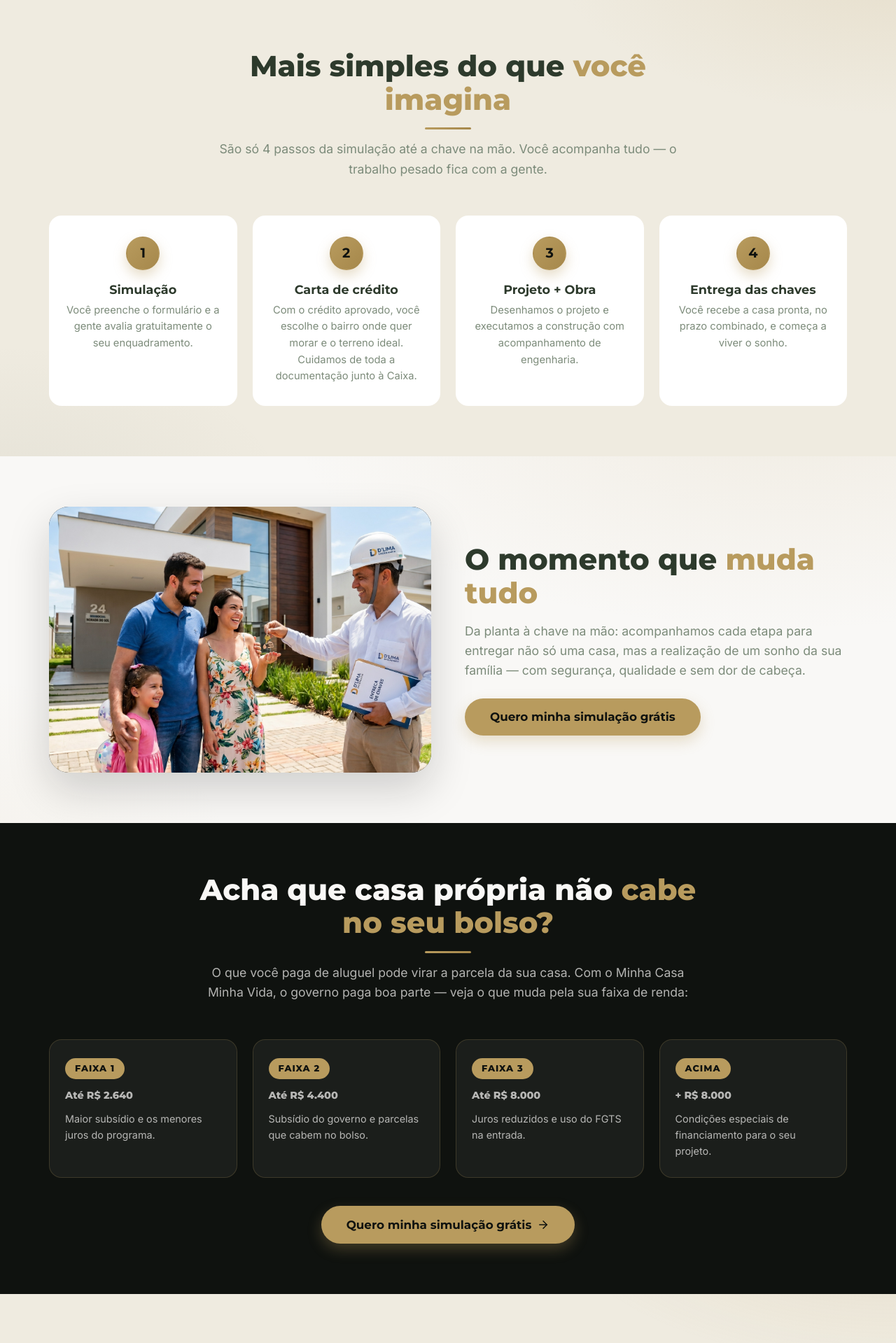
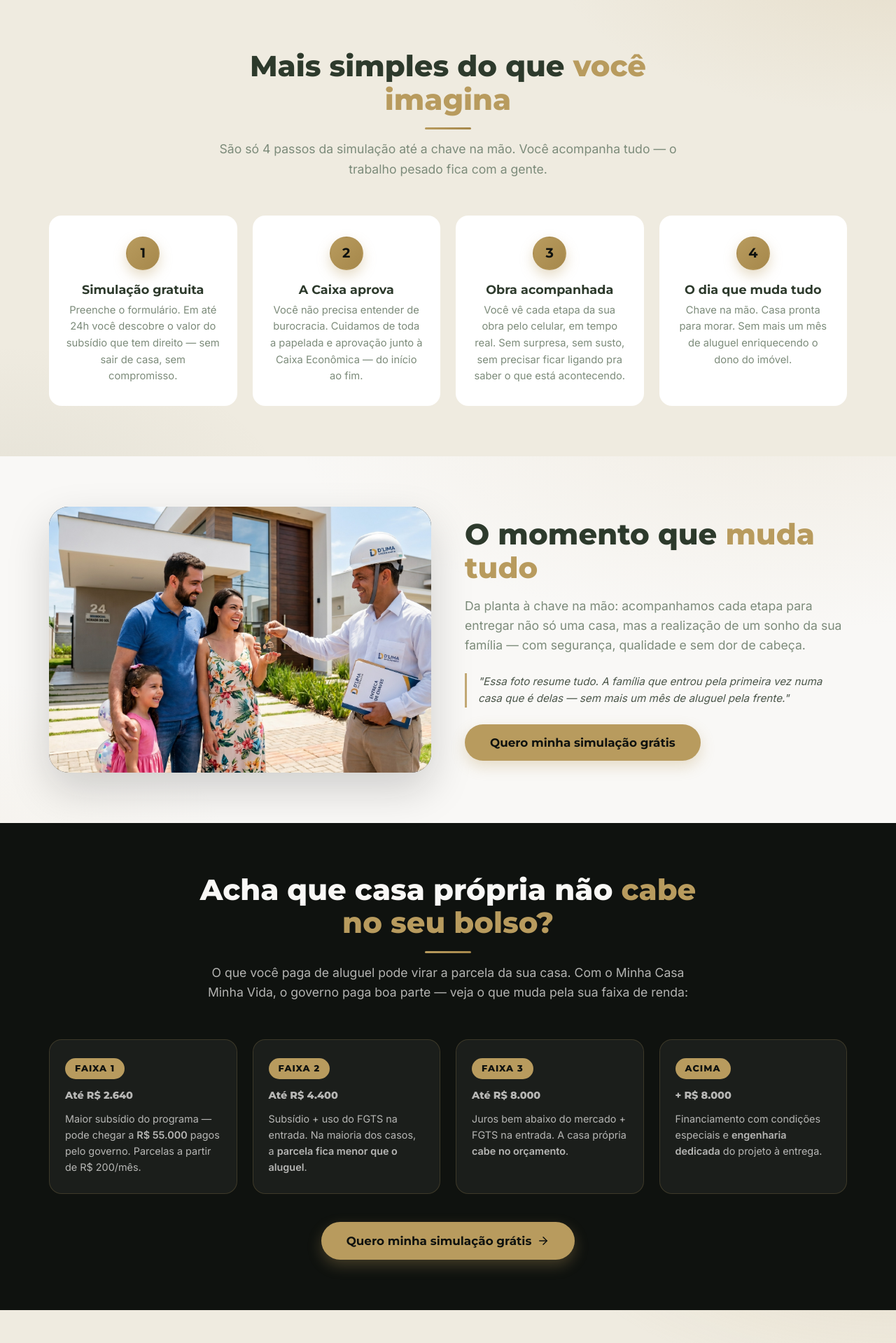
Before and after one commit to LeonanLima/d-lima-institucional, a Flask app: page / in a window 1280 px wide. Shown: the part 1584-3503 px from the top of the page at 70% size. Run offline with Flask 3, Linux system fonts and the light colour scheme; some libraries are stand-ins or nearby versions.

Commit message:
feat: melhorias de copy e conversão na landing (baixo esforço, alto impacto)
- SEO title com localização (São Mateus ES)
- 4 passos reframeados com linguagem emocional (Brunson)
- Faixas de renda com valores de subsídio específicos
- Citação emocional na foto de entrega das chaves (Halbert)
- Leonan: credencial mais específica + ART mencionada
- Sistema: copy de diferencial exclusivo + foto com contexto real
- Trust badge: "ART assinada em todas as obras"
- FAQ: respostas mais específicas, ordem ajustada (financiamento primeiro)
- CTA final: cálculo de custo da inação (R$800/mês → R$48k em 5 anos)

Co-Authored-By: Claude Sonnet 4.6 <noreply@anthropic.com>

```diff
--- a/templates/index.html
+++ b/templates/index.html
@@ -5,8 +5,8 @@
     <meta name="viewport" content="width=device-width, initial-scale=1.0">
 
     <!-- SEO -->
-    <title>D'LIMA Engenharia | Construa sua casa com o Minha Casa Minha Vida</title>
-    <meta name="description" content="Construtora chave na mão em São Mateus/ES. Realize o sonho da casa própria com o Minha Casa Minha Vida: subsídio do governo, uso do FGTS e projeto moderno com engenheiro civil responsável.">
+    <title>D'LIMA Engenharia | Casa Própria pelo MCMV em São Mateus ES</title>
+    <meta name="description" content="Engenheiro civil em São Mateus/ES especialista em Minha Casa Minha Vida. Subsídio do governo, uso do FGTS, acompanhamento em tempo real e responsabilidade técnica CREA do início ao fim.">
     <meta name="robots" content="index, follow">
     <link rel="canonical" href="https://dlimaengenharia.org/">
     <meta name="theme-color" content="#0F120F">
@@ -229,23 +229,23 @@
             <div class="grid grid--4">
                 <div class="step">
                     <div class="step__num">1</div>
-                    <h3>Simulação</h3>
-                    <p>Você preenche o formulário e a gente avalia gratuitamente o seu enquadramento.</p>
+                    <h3>Simulação gratuita</h3>
+                    <p>Preenche o formulário. Em até 24h você descobre o valor do subsídio que tem direito — sem sair de casa, sem compromisso.</p>
                 </div>
                 <div class="step">
                     <div class="step__num">2</div>
-                    <h3>Carta de crédito</h3>
-                    <p>Com o crédito aprovado, você escolhe o bairro onde quer morar e o terreno ideal. Cuidamos de toda a documentação junto à Caixa.</p>
+                    <h3>A Caixa aprova</h3>
+                    <p>Você não precisa entender de burocracia. Cuidamos de toda a papelada e aprovação junto à Caixa Econômica — do início ao fim.</p>
                 </div>
                 <div class="step">
                     <div class="step__num">3</div>
-                    <h3>Projeto + Obra</h3>
-                    <p>Desenhamos o projeto e executamos a construção com acompanhamento de engenharia.</p>
+                    <h3>Obra acompanhada</h3>
+                    <p>Você vê cada etapa da sua obra pelo celular, em tempo real. Sem surpresa, sem susto, sem precisar ficar ligando pra saber o que está acontecendo.</p>
                 </div>
                 <div class="step">
                     <div class="step__num">4</div>
-                    <h3>Entrega das chaves</h3>
-                    <p>Você recebe a casa pronta, no prazo combinado, e começa a viver o sonho.</p>
+                    <h3>O dia que muda tudo</h3>
+                    <p>Chave na mão. Casa pronta para morar. Sem mais um mês de aluguel enriquecendo o dono do imóvel.</p>
                 </div>
             </div>
         </div>
@@ -260,6 +260,7 @@
             <div class="entrega__text">
                 <h2>O momento que <span class="gold">muda tudo</span></h2>
                 <p>Da planta à chave na mão: acompanhamos cada etapa para entregar não só uma casa, mas a realização de um sonho da sua família — com segurança, qualidade e sem dor de cabeça.</p>
+                <blockquote style="border-left:3px solid #B89B5E;padding-left:1rem;margin:1.2rem 0 1.5rem;font-style:italic;opacity:.85;font-size:.95rem;">"Essa foto resume tudo. A família que entrou pela primeira vez numa casa que é <em>delas</em> — sem mais um mês de aluguel pela frente."</blockquote>
                 <a href="#simulacao" class="btn btn--gold btn--lg">Quero minha simulação grátis</a>
             </div>
         </div>
@@ -276,22 +277,22 @@
                 <div class="faixa">
                     <span class="faixa__tag">Faixa 1</span>
                     <p class="faixa__val">Até R$ 2.640</p>
-                    <p>Maior subsídio e os menores juros do programa.</p>
+                    <p>Maior subsídio do programa — pode chegar a <strong>R$ 55.000</strong> pagos pelo governo. Parcelas a partir de R$ 200/mês.</p>
                 </div>
                 <div class="faixa">
                     <span class="faixa__tag">Faixa 2</span>
                     <p class="faixa__val">Até R$ 4.400</p>
-                    <p>Subsídio do governo e parcelas que cabem no bolso.</p>
+                    <p>Subsídio + uso do FGTS na entrada. Na maioria dos casos, a <strong>parcela fica menor que o aluguel</strong>.</p>
                 </div>
                 <div class="faixa">
                     <span class="faixa__tag">Faixa 3</span>
                     <p class="faixa__val">Até R$ 8.000</p>
-                    <p>Juros reduzidos e uso do FGTS na entrada.</p>
+                    <p>Juros bem abaixo do mercado + FGTS na entrada. A casa própria <strong>cabe no orçamento</strong>.</p>
                 </div>
                 <div class="faixa">
                     <span class="faixa__tag">Acima</span>
                     <p class="faixa__val">+ R$ 8.000</p>
-                    <p>Condições especiais de financiamento para o seu projeto.</p>
+                    <p>Financiamento com condições especiais e <strong>engenharia dedicada</strong> do projeto à entrega.</p>
                 </div>
             </div>
             <div class="center mt-40">
@@ -316,14 +317,15 @@
                 </div>
                 <div class="entrega__text">
                     <h2>Leonan Lima</h2>
-                    <p class="form-card__hint" style="margin-bottom:10px;">Engenheiro Civil — CREA 060640/D</p>
-                    <p>Toda obra da D'LIMA é acompanhada por mim, com responsabilidade técnica registrada — não é "achismo" de pedreiro, é engenharia de verdade do início ao fim.</p>
+                    <p class="form-card__hint" style="margin-bottom:10px;">Engenheiro Civil | CREA-ES 060640/D | Especialista em MCMV no Norte do ES</p>
+                    <p>Toda obra da D'LIMA é acompanhada por mim, com ART assinada e responsabilidade técnica registrada — não é "achismo" de pedreiro, é engenharia de verdade do início ao fim. <strong>Você sabe com quem está fechando negócio.</strong></p>
                 </div>
             </div>
             <div class="entrega" style="margin-bottom:32px;">
                 <div class="entrega__text">
-                    <h2>Você acompanha sua obra em tempo real</h2>
-                    <p>Desenvolvemos um sistema próprio onde você vê o cronograma físico-financeiro da sua casa atualizado, etapa por etapa — sem precisar ficar ligando pra saber em que pé está.</p>
+                    <h2>Você acompanha sua obra <span class="gold">em tempo real</span></h2>
+                    <p>Desenvolvemos um sistema exclusivo de gestão de obras: você acessa pelo celular e vê cada etapa concluída — com percentual de avanço e registro fotográfico. Enquanto você trabalha, sua casa está sendo construída. E você sabe disso, em tempo real.</p>
+                    <p style="margin-top:.8rem;font-size:.9rem;opacity:.8;">Nenhuma outra construtora da região entrega isso.</p>
                 </div>
                 <div class="entrega__media">
                     <img src="/static/sistema-cronograma.png" alt="Sistema D'LIMA mostrando o cronograma de obra acompanhado pelo cliente" loading="lazy">
@@ -332,7 +334,7 @@
             <div class="trust">
                 <span class="trust__item">
                     <svg viewBox="0 0 24 24" fill="none" stroke="currentColor" stroke-width="2" stroke-linecap="round" stroke-linejoin="round"><path d="M20 13c0 5-3.5 7.5-7.66 8.95a1 1 0 0 1-.67-.01C7.5 20.5 4 18 4 13V6a1 1 0 0 1 1-1c2 0 4.5-1.2 6.24-2.72a1.17 1.17 0 0 1 1.52 0C14.51 3.81 17 5 19 5a1 1 0 0 1 1 1z"/><path d="m9 12 2 2 4-4"/></svg>
-                    Especialista em engenharia de custos
+                    ART assinada em todas as obras
                 </span>
                 <span class="trust__item">
                     <svg viewBox="0 0 24 24" fill="none" stroke="currentColor" stroke-width="2" stroke-linecap="round" stroke-linejoin="round"><path d="M3.85 8.62a4 4 0 0 1 4.78-4.77 4 4 0 0 1 6.74 0 4 4 0 0 1 4.78 4.78 4 4 0 0 1 0 6.74 4 4 0 0 1-4.77 4.78 4 4 0 0 1-6.75 0 4 4 0 0 1-4.78-4.77 4 4 0 0 1 0-6.76Z"/><path d="m9 12 2 2 4-4"/></svg>
@@ -359,16 +361,16 @@
                     <div class="faq__a">O valor depende do tamanho do projeto, do acabamento escolhido e do seu enquadramento no Minha Casa Minha Vida. Faça a simulação que preparamos um orçamento personalizado e sem compromisso para você.</div>
                 </details>
                 <details class="faq__item">
-                    <summary>Quanto tempo leva a obra?</summary>
-                    <div class="faq__a">Definimos o prazo no contrato, de acordo com o tamanho e a complexidade do projeto, e acompanhamos cada etapa com engenharia para entregar dentro do combinado.</div>
+                    <summary>Vocês ajudam com o financiamento da Caixa?</summary>
+                    <div class="faq__a">Sim — e esse é um dos nossos maiores diferenciais. Somos especialistas no Minha Casa Minha Vida e cuidamos de toda a documentação, aprovação do crédito e trâmites junto à Caixa Econômica. Você não precisa entender de burocracia. Nós fazemos isso.</div>
                 </details>
                 <details class="faq__item">
-                    <summary>Vocês ajudam com o financiamento?</summary>
-                    <div class="faq__a">Sim. Somos especialistas no Minha Casa Minha Vida e cuidamos de toda a documentação e aprovação do crédito junto à Caixa Econômica para você.</div>
+                    <summary>Quanto tempo leva a obra?</summary>
+                    <div class="faq__a">O prazo é definido em contrato antes do início da obra — e acompanhamos cada etapa com engenharia para entregar dentro do combinado. Pelo nosso sistema, você acompanha o avanço em tempo real pelo celular, sem surpresa.</div>
                 </details>
                 <details class="faq__item">
                     <summary>A obra tem garantia?</summary>
-                    <div class="faq__a">Sim. Sua construção é acompanhada de perto pela nossa equipe técnica e entregue com garantia conforme as normas técnicas vigentes.</div>
+                    <div class="faq__a">Sim. Toda obra da D'LIMA é executada com ART (Anotação de Responsabilidade Técnica) assinada pelo engenheiro responsável, e entregue com garantia conforme as normas técnicas NBR vigentes. Isso é obrigação legal — e aqui é cumprida.</div>
                 </details>
                 <details class="faq__item">
                     <summary>Vocês atendem fora de São Mateus?</summary>
@@ -383,10 +385,30 @@
         <div class="container cta-final">
             <h2>Cada mês de aluguel é dinheiro que <span class="gold">não volta</span></h2>
             <p>Enquanto você adia, está pagando a casa do seu locador. As condições do Minha Casa Minha Vida nunca estiveram tão boas. A hora de virar esse jogo é agora.</p>
+
+            <div style="background:rgba(184,155,94,.1);border:1px solid rgba(184,155,94,.3);border-radius:12px;padding:1.5rem 2rem;margin:2rem auto;max-width:480px;text-align:left;">
+                <p style="font-size:.85rem;text-transform:uppercase;letter-spacing:.08em;color:#B89B5E;margin-bottom:.8rem;font-weight:600;">Se você paga R$ 800/mês de aluguel:</p>
+                <ul style="list-style:none;padding:0;margin:0;display:flex;flex-direction:column;gap:.5rem;">
+                    <li style="display:flex;justify-content:space-between;font-size:.95rem;">
+                        <span>Em 1 ano</span>
+                        <strong style="color:#B89B5E;">R$ 9.600 entregues ao dono do imóvel</strong>
+                    </li>
+                    <li style="display:flex;justify-content:space-between;font-size:.95rem;">
+                        <span>Em 3 anos</span>
+                        <strong style="color:#B89B5E;">R$ 28.800 que não voltam</strong>
+                    </li>
+                    <li style="display:flex;justify-content:space-between;font-size:.95rem;border-top:1px solid rgba(184,155,94,.3);padding-top:.5rem;margin-top:.3rem;">
+                        <span>Em 5 anos</span>
+                        <strong style="color:#B89B5E;font-size:1.05rem;">R$ 48.000 — a entrada da sua casa</strong>
+                    </li>
+                </ul>
+            </div>
+
             <a href="https://wa.me/5528999646592?text=Ol%C3%A1!%20Quero%20falar%20com%20um%20especialista%20da%20D'LIMA%20Engenharia%20sobre%20minha%20casa%20pr%C3%B3pria." target="_blank" rel="noopener" class="btn btn--gold btn--lg">
                 Falar agora no WhatsApp
                 <svg viewBox="0 0 24 24" fill="none" stroke="currentColor" stroke-width="2" stroke-linecap="round" stroke-linejoin="round"><path d="M7.9 20A9 9 0 1 0 4 16.1L2 22Z"/></svg>
             </a>
+            <p style="margin-top:1rem;font-size:.85rem;opacity:.6;">Resposta rápida. Sem compromisso.</p>
         </div>
     </section>
 
```
